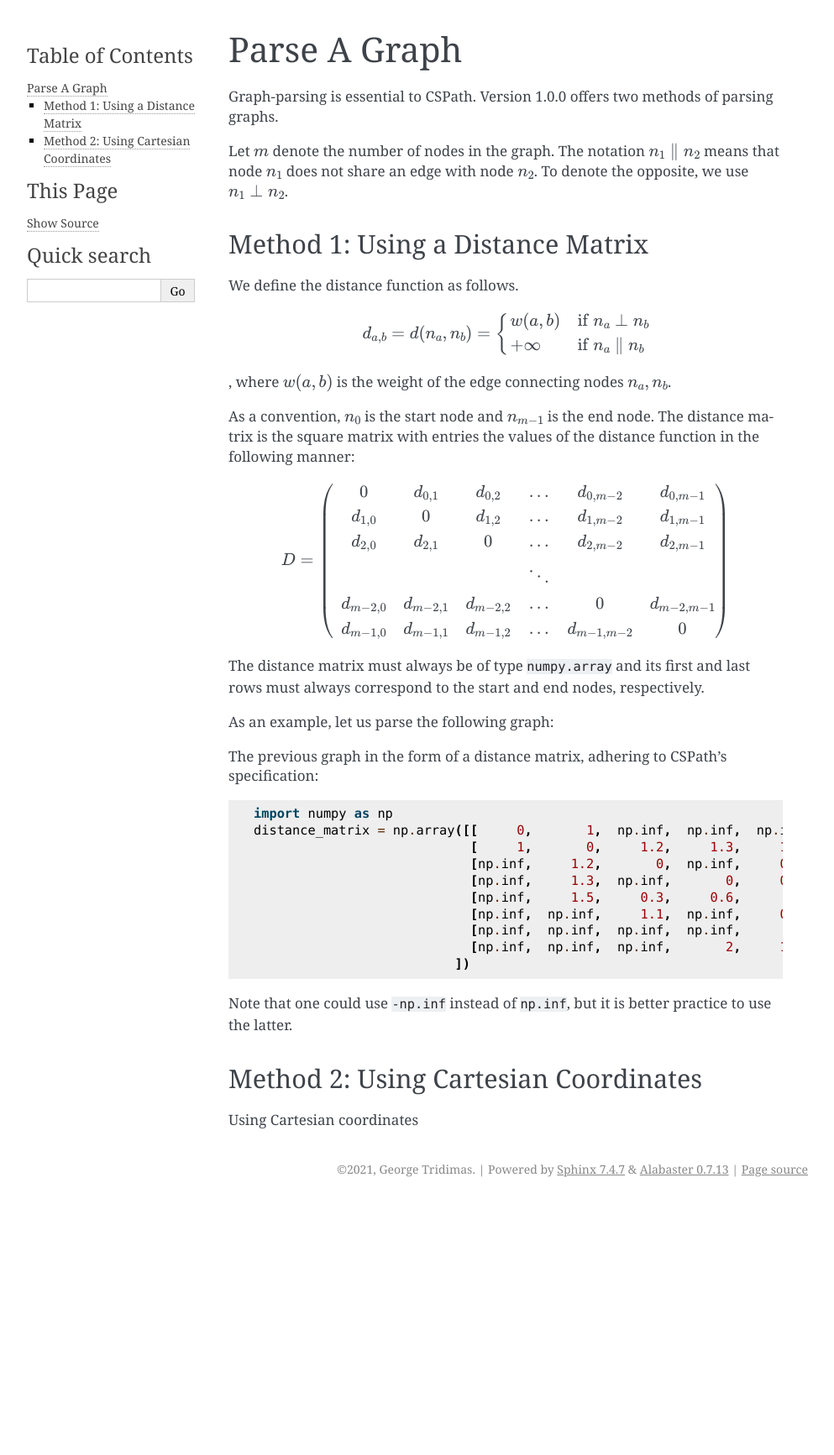
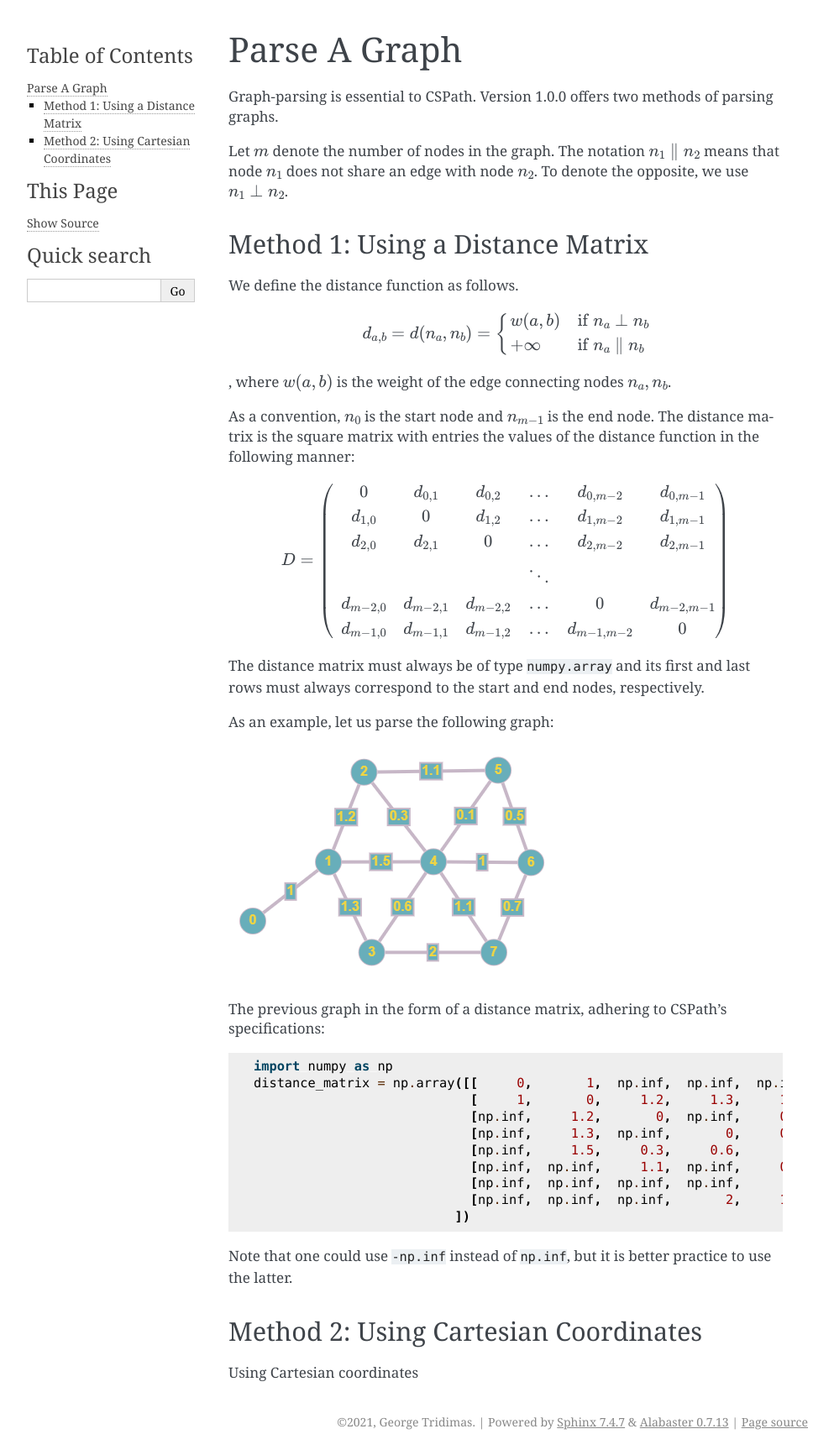
Before and after one commit to notgmt1337/CSPath, a Sphinx documentation site: the page built from docs/how-to/graph-parse.rst, in a window 1280 px wide. Shown: the whole page at 84% size, without its empty margins (148-1141 px from the left). Built offline with Sphinx 7.4.7, drawn with Linux system fonts in a browser that asks for light colours; before the commit the page ends 1432 px from its top, so only the background shows below that.

Commit message:
Update graph-parse.rst

```diff
--- a/docs/how-to/graph-parse.rst
+++ b/docs/how-to/graph-parse.rst
@@ -42,8 +42,9 @@ The distance matrix must always be of type :code:`numpy.array` and its first and
 
 As an example, let us parse the following graph:
 
+.. image:: fi1.PNG
 
-The previous graph in the form of a distance matrix, adhering to CSPath's specification:
+The previous graph in the form of a distance matrix, adhering to CSPath's specifications:
 
 
 .. code-block:: python
```
